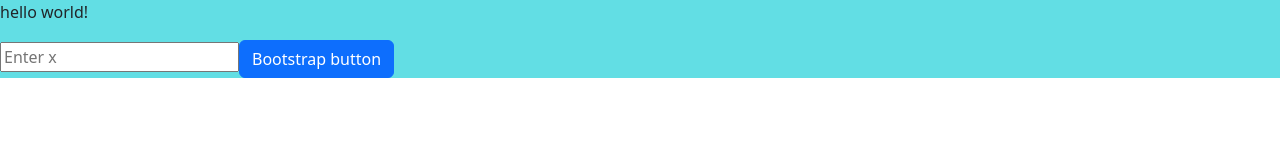
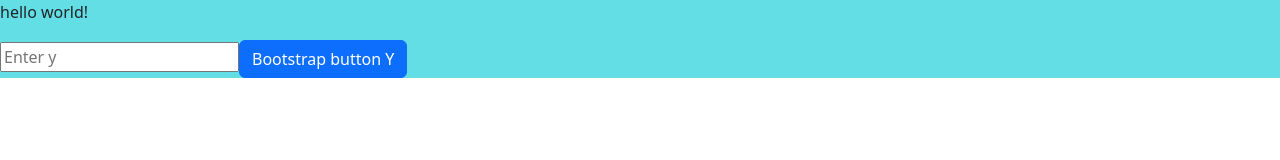
Before and after one commit to mrslvs/weather, a React (Vite) app in the folder frontend/: page / in a window 1280 px wide. Shown: the top 160 px of the page. Built offline with nearby package versions, Linux system fonts and the light colour scheme.

Commit message:
fix comm

```diff
--- a/frontend/src/components/App.jsx
+++ b/frontend/src/components/App.jsx
@@ -6,11 +6,43 @@ import Register from "./Register";
 function App() {
   const [count, setCount] = useState(0);
 
+  const send = async (e) => {
+    e.preventDefault();
+
+    const testingData = document.getElementById("testingData").value;
+
+    const dataObject = {
+      y: testingData,
+    };
+
+    try {
+      const response = await axiosInstance.post("/", dataObject, {
+        withCredentials: true,
+      });
+      console.log("success");
+      console.log(response.data);
+    } catch (err) {
+      console.log(err.response.data);
+    }
+  };
+
   return (
     <>
       <div className="test">
         <p>hello world!</p>
-        <Register />
+        {/* <Register />   */}
+
+        <form onSubmit={send}>
+          <input
+            type="text"
+            placeholder="Enter y"
+            id="testingData"
+            name="testingData"
+          />
+          <button type="submit" className="btn btn-primary" name="register-btn">
+            Bootstrap button Y
+          </button>
+        </form>
       </div>
     </>
   );
```
Also changed, not shown: 1 other file (tests, documents, lock files or other folders).
